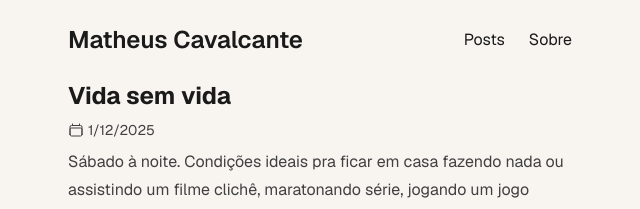
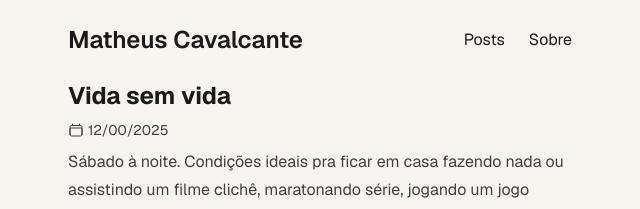
Before and after one commit to mcavalcantes/blog, a Next.js app: page / in a window 1280 px wide. Shown: the top 209 px of the page, without its empty margins (316-956 px from the left). Built offline with nearby package versions, Linux system fonts and the light colour scheme.

Commit message:
fixed date formatting (now it is in the local DD/MM/YYYY format)

```diff
--- a/app/post/[slug]/page.tsx
+++ b/app/post/[slug]/page.tsx
@@ -2,6 +2,7 @@ import { getPostBySlug } from "@/lib/mdx";
 import { MDXRemote } from "next-mdx-remote/rsc";
 import { Calendar } from "@/components/heroicons/Calendar";
 import { ArrowLeft } from "@/components/heroicons/ArrowLeft";
+import { formatDate } from "@/lib/formatDate";
 import Link from "next/link";
 
 export default async function Post({
@@ -23,7 +24,7 @@ export default async function Post({
           <h2 className="text-2xl font-bold">{post.title}</h2>
           <div className="select-none flex items-center gap-1 text-sm text-neutral-700">
             <Calendar className="size-4" />
-            <p>{post.date.toLocaleDateString()}</p>
+            <p>{formatDate(post.date)}</p>
           </div>
         </div>
         <article className="prose prose-lg prose-neutral max-w-none">
--- a/components/Preview.tsx
+++ b/components/Preview.tsx
@@ -1,6 +1,7 @@
 import { Calendar } from "./heroicons/Calendar";
 import { ArrowRight } from "./heroicons/ArrowRight";
 import { MDXRemote } from "next-mdx-remote/rsc";
+import { formatDate } from "@/lib/formatDate";
 import Link from "next/link";
 
 export interface PreviewProps {
@@ -21,7 +22,7 @@ export function Preview({
       <h2 className="text-2xl font-bold">{title}</h2>
       <div className="select-none flex items-center gap-1 text-sm text-neutral-700">
         <Calendar className="size-4" />
-        <p>{date.toLocaleDateString()}</p>
+        <p>{formatDate(date)}</p>
       </div>
       <article className="prose prose-neutral max-w-none line-clamp-6 md:line-clamp-5 xl:line-clamp-4">
         <MDXRemote source={contentPreview} />
--- /dev/null
+++ b/lib/formatDate.ts
@@ -0,0 +1,7 @@
+export function formatDate(date: Date) {
+  const day = date.getDate() < 10 ? `0${date.getDate()}` : date.getDate();
+  const month = date.getMonth() < 10 ? `0${date.getMonth()}` : date.getMonth();
+  const year = date.getFullYear();
+
+  return `${day}/${month}/${year}`;
+}
```
